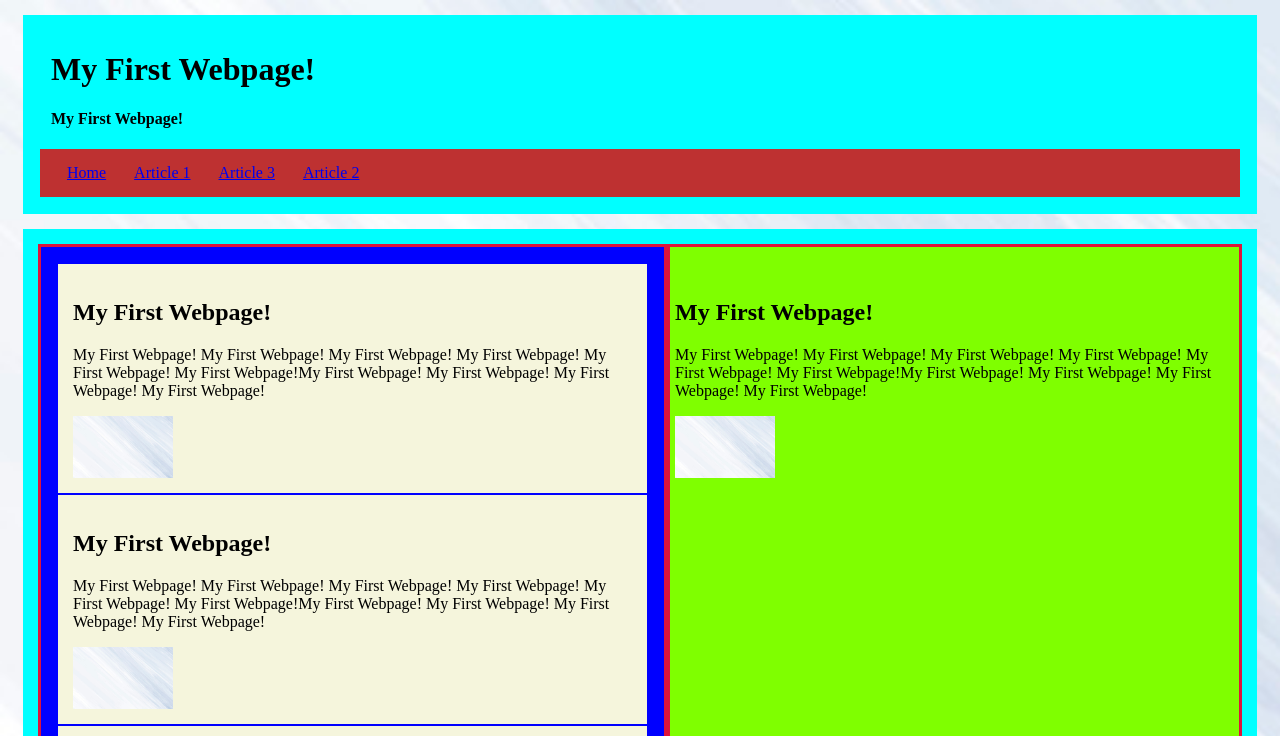
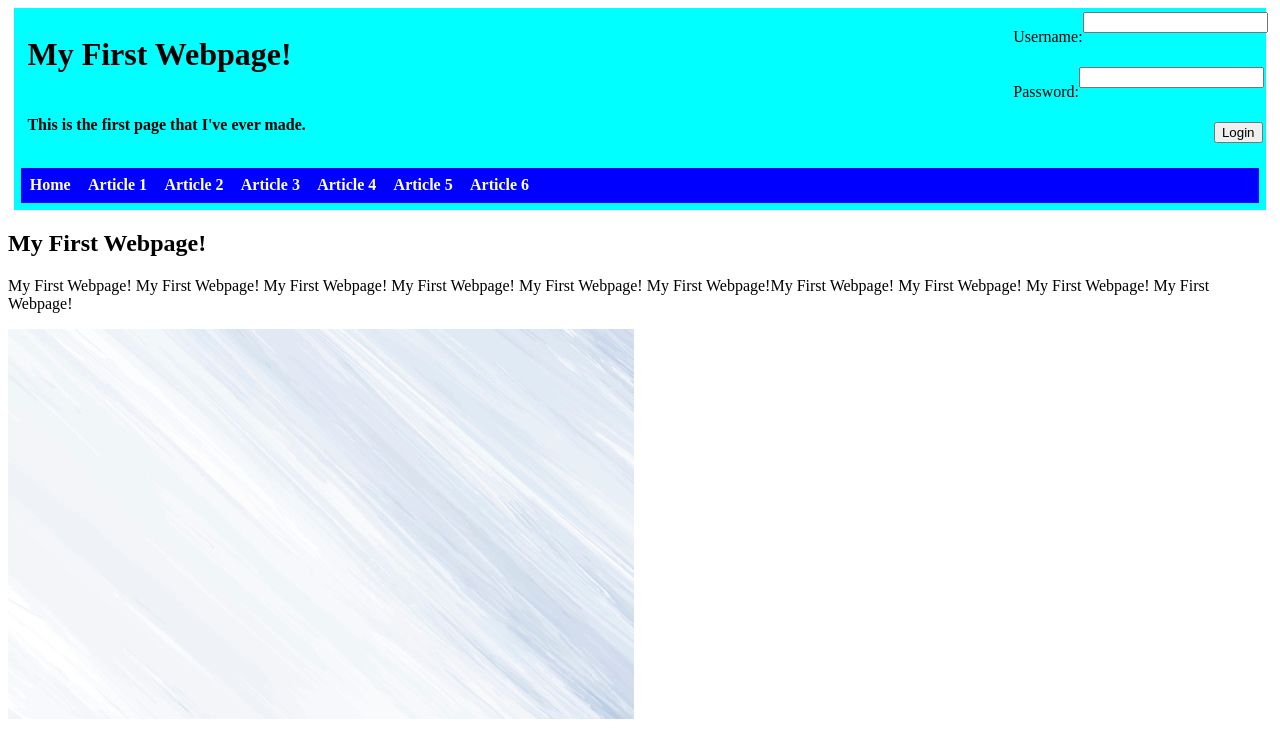
Before and after one commit to sajad-moradi/recode-html-css-project, a plain HTML site: page index.html in a window 1280 px wide. Shown: the top 736 px of the page. Drawn offline with Linux system fonts and the light colour scheme.

Commit message:
test .active class

```diff
--- a/index.html
+++ b/index.html
@@ -3,19 +3,41 @@
 <head>
     <title>My First Webpage!</title>
     <link rel="stylesheet" href="style.css">
+    <meta name="viewport" content="width=device-width">
 </head>
 
 <body>
-    <header>
-        <h1>My First Webpage!</h1>
-        <h4>My First Webpage!</h4>
+    <header class="header">
+        <div class="title">
+            <div class="top-headers">
+                <h1>My First Webpage!</h1>
+                <h4>This is the first page that I've ever made.</h4>
+            </div>
+            <form class="forms">
+                <div class="uname">
+                    <p>Username:</p>
+                    <input type="text"><br>
+                </div>
+                <div class="pass">
+                    <p>Password:</p>
+                    <input type="password"><br>
+                </div>
+                <div class="login-button">
+                    <button class="login">Login</button>
+                </div>
+            </form>
+        </div>
         <nav class="nav">
-            <a class="nav-item" href="index.html">Home</a>
+            <a class="nav-item" href="file:///home/moradi/recode-html-css-project/index.html">Home</a>
             <a class="nav-item" href="#article1">Article 1</a>
+            <a class="nav-item" href="#article2">Article 2</a>
             <a class="nav-item" href="#article3">Article 3</a>
-            <a class="nav-item" href="#article2">Article 2</a>
+            <a class="nav-item" href="#article4">Article 4</a>
+            <a class="nav-item" href="#article5">Article 5</a>
+            <a class="nav-item" href="#article6">Article 6</a>
         </nav>
     </header>
+
     <main>
         <article>
             <section>
--- a/style.css
+++ b/style.css
@@ -1,69 +1,76 @@
-body {
-    background: url(body-background.jpg);
-    background-repeat: no-repeat;
-    background-size: cover;
+.header {
+    background-color: aqua;
+    padding: .05%;
+    margin: .5%;
+    display: flex;
+    flex-direction: column;
+}
+
+.title {
+    display: flex;
+    flex-wrap: wrap;
+    align-items: center;
+    justify-content: space-between;
+}
+
+.logo {
+    width: 7%;
+    justify-content: flex-start;
+    margin: .5%;
+}
+
+.top-headers {
+    display: flex;
+    flex-direction: column;
+    margin: .5%;
+    margin-left: 1%;
 }
 
 .nav {
-    background-color: rgb(190, 49, 49);
-    padding: 15px;
-    margin: 2px;
+    display: flex;
+    flex-direction: row;
+    background-color: blue;
+    margin: .5%;
 }
 
-.nav>.nav-item {
-    padding: 12;
+.nav-item {
+    text-decoration: none;
+    color: white;
+    padding: .7%;
+    font-size: 1rem;
+    font-weight: bold;
 }
 
-header {
-    background-color: aqua;
-    padding: 15px;
-    margin: 15px;
+a:hover {
+    background-color: green;
+    font-size: 1.3rem;
 }
 
-main {
-    background-color: aqua;
-    padding: 15px;
-    margin: 15px;
-    display: table;
+.form {
+    display: flex;
+    flex-direction: column;
+    justify-content: center;
 }
 
-footer {
-    background-color: aqua;
-    padding: 1px;
-    margin: 15px;
+.uname,
+.pass {
+    display: flex;
+    flex-direction: row;
+    justify-items: flex-end;
+    padding: 1%;
 }
 
-header>h1,
-h4 {
-    padding-left: 13;
+.login-button {
+    display: flex;
+    flex-direction: row;
+    justify-content: flex-end;
+    padding: 1%;
 }
 
-footer>p {
-    text-align: center;
+form input {
+    height: 1%;
 }
 
-article {
-    border: crimson solid;
-    background-color: blue;
-    padding: 15px;
-    display: table-cell;
-    margin: 2px;
+.nav-item.active {
+    background-color: indigo;
 }
-
-main>article>section {
-    background-color: beige;
-    padding: 15px;
-    margin: 2px;
-}
-
-aside {
-    border: crimson solid;
-    background-color: chartreuse;
-    padding: 5px;
-    margin: 2px;
-    display: table-cell;
-}
-
-img {
-    width: 100;
-}
```
Also changed, not shown: logo.png (added).
